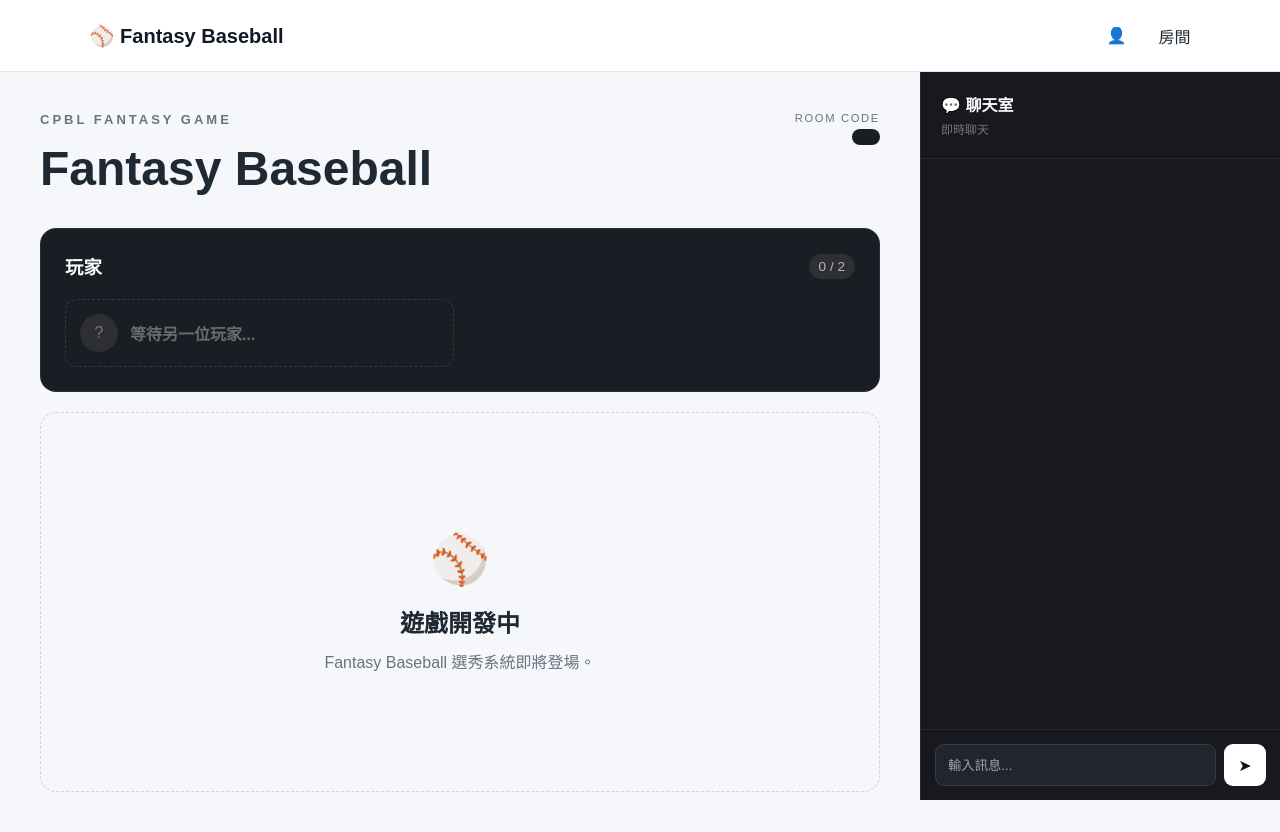
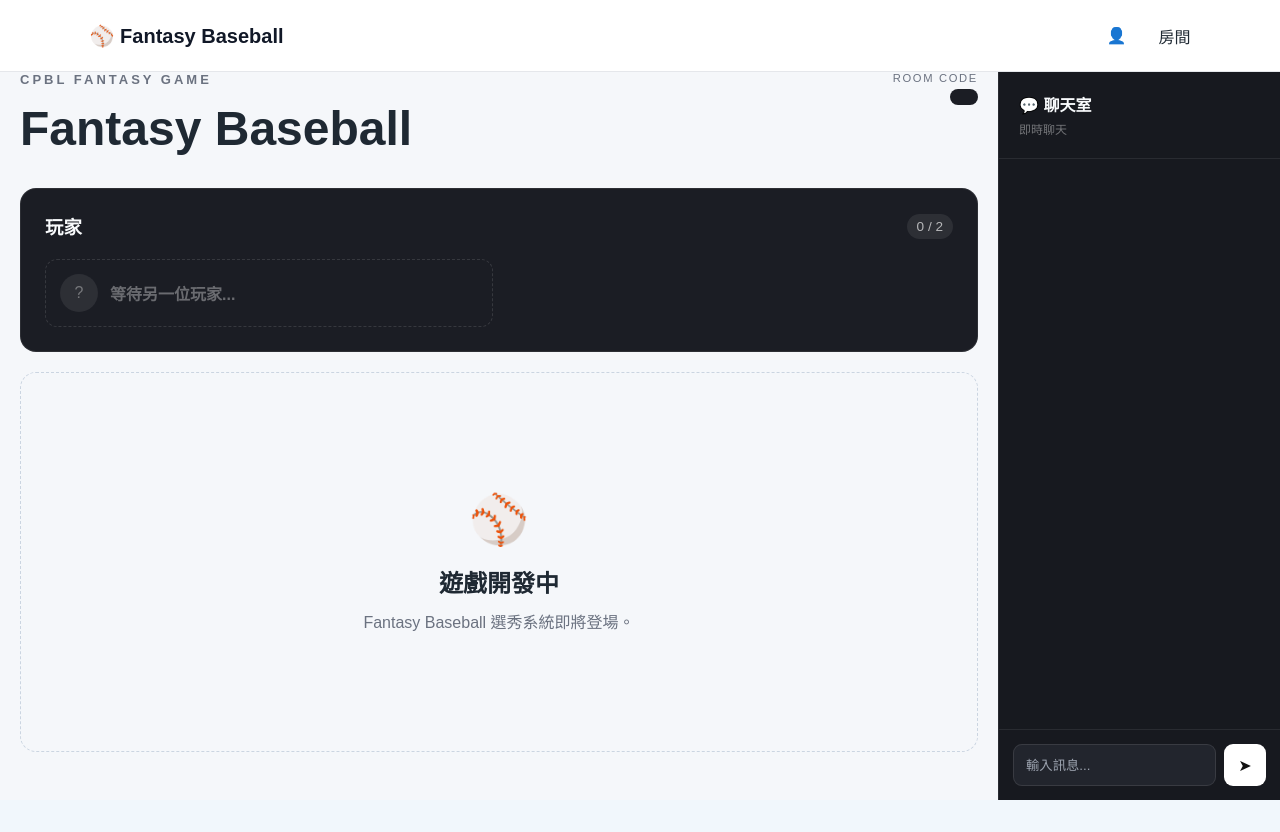
Before and after one commit to YJWang94108/Render_Web_Services, a Flask app: template templates/game_room.html in a window 1280 px wide. After the commit the page ends 800 px from the top, so only its background shows below. Run offline with Flask 3, Linux system fonts and the light colour scheme; the template is opened without the code that fills it, so the values that code supplies are empty; some libraries are stand-ins or nearby versions.

Commit message:
UI Layout Update

```diff
--- a/static/js/chat.js
+++ b/static/js/chat.js
@@ -650,6 +650,10 @@
 
 function adjustChatForKeyboard() {
 
+    if (window.innerWidth > 800) {
+        return;
+    }
+
     if (!window.visualViewport) {
         return;
     }
@@ -675,7 +679,7 @@
 
 }
 
-if (window.visualViewport) {
+if (window.visualViewport && window.innerWidth <= 800) {
     window.visualViewport.addEventListener(
         "resize",
         adjustChatForKeyboard
--- a/static/style.css
+++ b/static/style.css
@@ -1991,29 +1991,95 @@
     z-index: 1000;
 }
 
-/* =========================================
-   Mobile Game Room
-   ========================================= */
-
-@media (max-width: 800px) {
+@media (min-width: 800px) {
 
     html,
     body {
         width: 100%;
         height: 100%;
+        margin: 0;
 
         overflow: hidden;
     }
 
+
+    .game-room-page {
+        width: 100%;
+        height: 100vh;
+
+        display: flex;
+        flex-direction: column;
+
+        overflow: hidden;
+    }
+
+
     .game-room-container {
+        flex: 1;
+
+        width: 100%;
+        min-height: 0;
+
+        display: flex;
+
+        overflow: hidden;
+    }
+
+
+    .game-area {
+        flex: 1;
+
+        min-width: 0;
+        min-height: 0;
+
+        overflow-y: auto;
+        overflow-x: hidden;
+
+        box-sizing: border-box;
+
+        padding: 0 20px 48px;
+    }
+
+}
+
+/* =========================================
+   Mobile Game Room
+   ========================================= */
+
+@media (max-width: 800px) {
+
+    html,
+    body {
+        width: 100%;
+        height: 100%;
+
+        overflow-x: hidden;
+        overflow-y: auto;
+    }
+
+    .game-room-page {
+        min-height: 100dvh;
+        overflow-x: hidden;
+        overflow-y: visible;
+    }
+
+    .game-room-container {
+        width: 100%;
+        min-height: 100dvh;
+
         display: block;
 
-        min-height: auto;
+        overflow: visible;
     }
 
 
     .game-area {
         padding: 24px 16px 90px;
+
+        width: 100%;
+        min-height: auto;
+
+        overflow: visible;
     }
 
 
```
